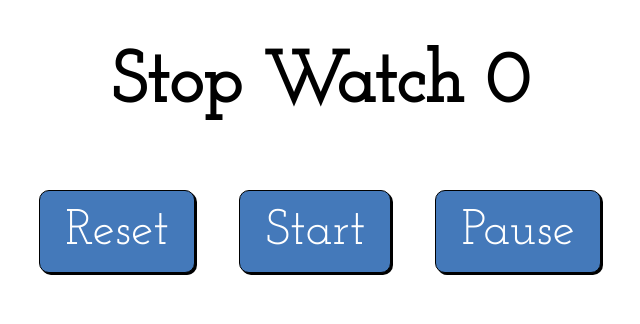
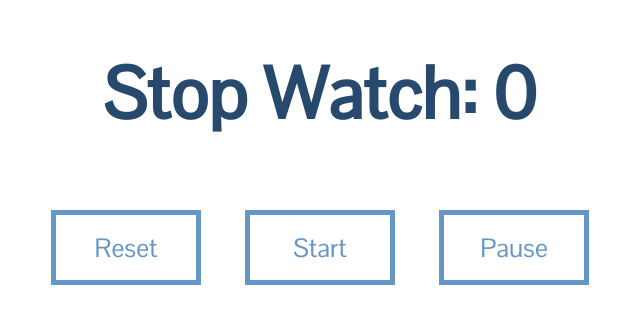
Before and after one commit to ga-wdi-exercises/timer_js, a plain HTML site: page index.html in a window 1280 px wide. Both pictures are taken after a click on the button "Reset". Shown: the whole page, without its empty margins (320-960 px from the left). Drawn offline with Linux system fonts and the light colour scheme.

Commit message:
button style changes and cleaner code

```diff
--- a/index.html
+++ b/index.html
@@ -2,11 +2,11 @@
 <html>
 <head>
   <meta charset="utf-8">
+  <title>Stopwatch</title>
   <link rel="stylesheet" href="style.css">
-  <title>Stopwatch</title>
 </head>
 <body>
-  <h1 id="timer">Stopwatch Using Vanilla JavaScript</h1>
+  <h1 id="timer">Stopwatch</h1>
   <div class="controls">
     <button id="reset">Reset</button>
     <button id="start">Start</button>
--- a/style.css
+++ b/style.css
@@ -1,29 +1,29 @@
-@import url(http://fonts.googleapis.com/css?family=Josefin+Slab);
+@import url(http://fonts.googleapis.com/css?family=Nunito:400,300,700|Pontano+Sans);
 
 .controls {
   margin: 50px;
   text-align: center;
 }
-
 h1 {
-  font-family: Josefin Slab;
+  font-family: 'Pontano Sans', sans-serif;
   font-size: 72px;
   text-align: center;
+  color: #27496d;
 }
-
 button {
-  background: #4479BA;
-  color: #FFF;
-  font-family: Josefin Slab;
-  font-size: 50px;
+  width: 150px;
+  height: 75px;
+  color: #6496c8;
+  background: rgba(0,0,0,0);
+  border: solid 5px #6496c8;
+  font-family: 'Pontano Sans', sans-serif;
+  font-size: 26px;
   text-align: center;
-  border: 1px solid black;
   margin: 20px;
   padding: 15px 25px;
-  border-radius: 10px;
-  box-shadow: 2px 2px black;
+  outline: none;
 }
-
-button:hover{
-    background: #356094;
+button:hover {
+  border-color: #346392;
+  color: #346392;
 }
--- a/timers.js
+++ b/timers.js
@@ -1,24 +1,22 @@
 var resetButton = document.querySelector("#reset");
 var startButton = document.querySelector("#start");
 var pauseButton = document.querySelector("#pause");
-var timerMorph = document.querySelector("#timer");
 
 resetButton.addEventListener("click", resetButtonChosen);
 startButton.addEventListener("click", startButtonChosen);
 pauseButton.addEventListener("click", pauseButtonChosen);
 
 var seconds = 0;
-var timerID;
 var pressStartButton;
 
 function fireStopwatch() {
   seconds++;
-  document.getElementById('timer').innerHTML = "Time elapsed: " + seconds;
+  document.getElementById("timer").innerHTML = "Time Elapsed: " + seconds;
 }
 function resetButtonChosen() {
   window.clearInterval(pressStartButton);
   seconds = 0;
-  document.getElementById('timer').innerHTML = "Stop Watch " + seconds;
+  document.getElementById("timer").innerHTML = "Stop Watch: " + seconds;
   startButton.setAttribute("style","display: inline-block");
 }
 function startButtonChosen() {
@@ -27,6 +25,6 @@ function startButtonChosen() {
 }
 function pauseButtonChosen() {
  window.clearInterval(pressStartButton);
- document.getElementById('timer').innerHTML = "Time elapsed: " + seconds;
+ document.getElementById("timer").innerHTML = "Time Elapsed: " + seconds;
  startButton.setAttribute("style","display: inline-block");
 }
```
